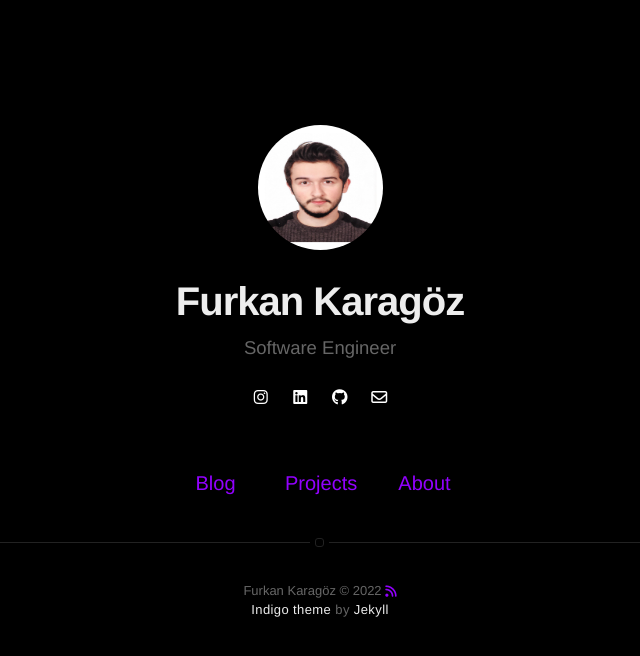
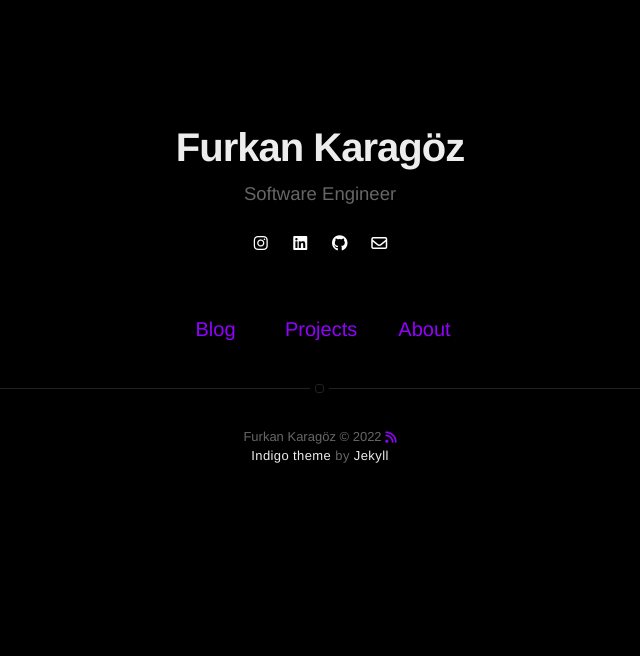
Before and after one commit to furkankaragoz/furkankaragoz.github.io, a Jekyll site: the page built from index.html, in a window 1280 px wide. Shown: the top 656 px of the page, without its empty margins (320-960 px from the left). Built offline with Jekyll 4.4.1, drawn with Linux system fonts in a browser that asks for light colours; nearby versions of some CDN libraries.

Commit message:
Add files via upload

```diff
--- a/_includes/header.html
+++ b/_includes/header.html
@@ -6,15 +6,6 @@
 
 {% if showHeader == true %}
     <header class="header-home {% if site.animation %}animated{% endif %}">
-        {% if site.about %}
-            <a class="link" href="{{ site.url }}/about">
-                <img class="selfie" alt="{{ site.title }}" src="{% if site.external-image %}{{ site.picture }}{% else %}{{ site.url }}/{{ site.picture }}{% endif %}" />
-            </a>
-        {% else %}
-            <span class="link">
-                <img class="selfie" alt="{{ site.title }}" src="{% if site.external-image %}{{ site.picture }}{% else %}{{ site.url }}/{{ /assets/images/favicon/favicon-32x32.png }}{% endif %}" />
-            </span>
-        {% endif %}
 
         <h1 class="title">{{ site.title }}</h1>
         <h2 class="description">{{ site.bio }}</h2>
```
